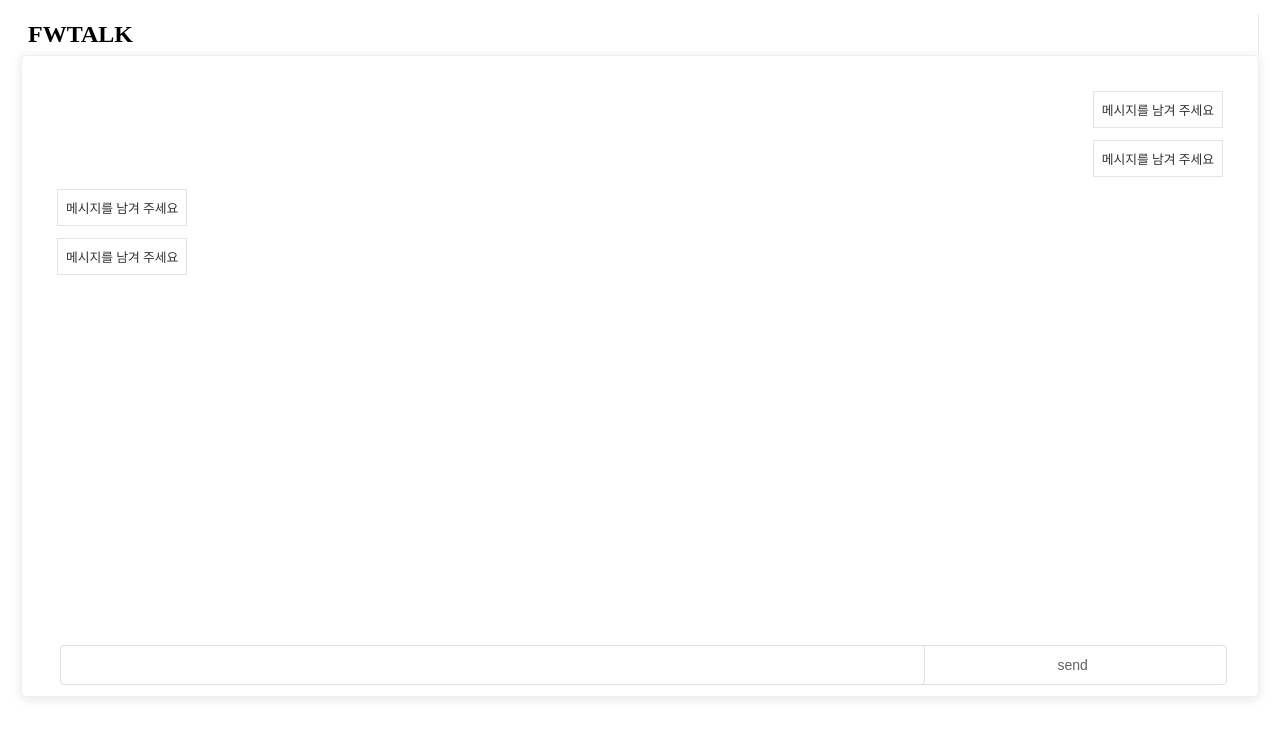
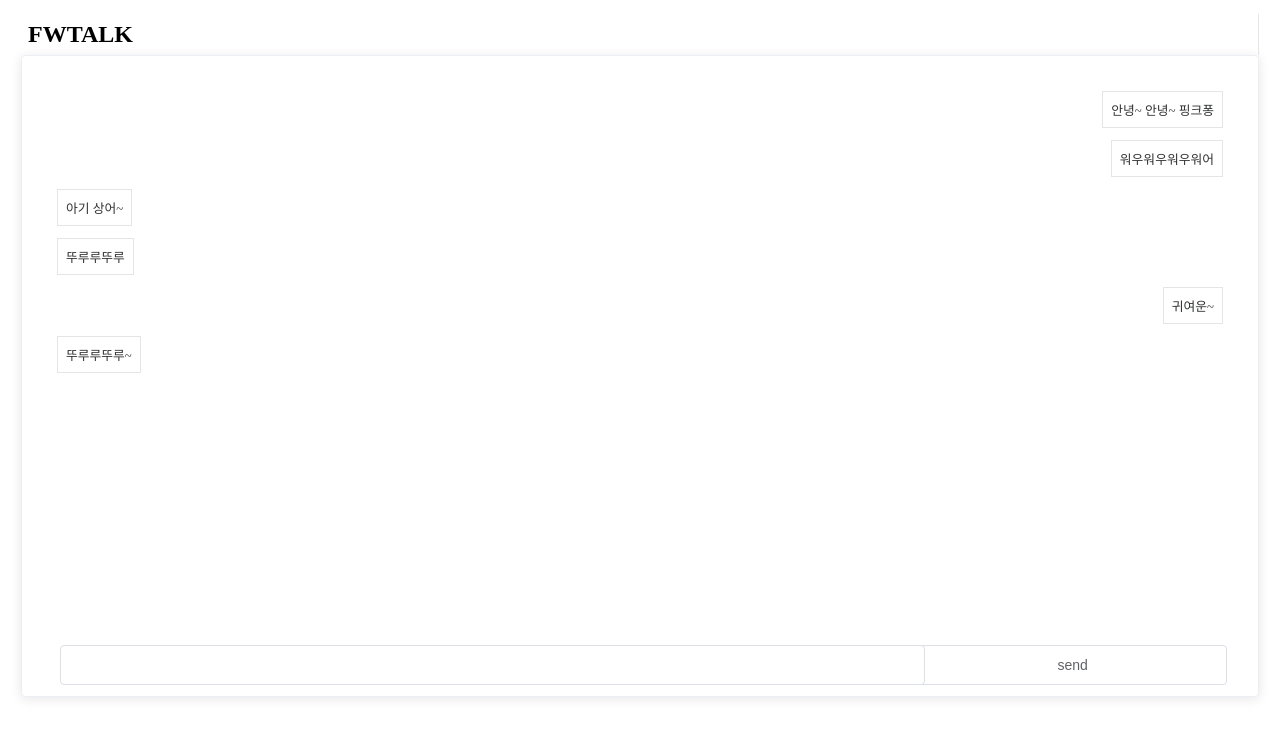
Before and after one commit to c10q/vue_cli, a Vue app: page /chat in a window 1280 px wide. Shown: the top 738 px of the page. Built offline with nearby package versions, Linux system fonts and the light colour scheme; no server answers; sample sign-in values are in the browser's storage.

Commit message:
채팅 반복문 예제

```diff
--- a/src/views/Chat.vue
+++ b/src/views/Chat.vue
@@ -1,9 +1,8 @@
 <template>
     <el-card>
-        <div style="text-align:right"><p>메시지를 남겨 주세요</p></div>
-        <div style="text-align:right"><p>메시지를 남겨 주세요</p></div>
-        <div><p>메시지를 남겨 주세요</p></div>
-        <div><p>메시지를 남겨 주세요</p></div>
+        <div v-for="(chat, i) in chats" :key="i" :style="[chat.uid === 1 ? {'text-align' : 'right'} : {}]">
+          <p>{{chat.message}}</p>
+        </div>
         <div id="input-bar">
             <el-input type="text" v-model="msg" class="chat-input"/>
             <el-button>send</el-button>
@@ -16,7 +15,15 @@ export default {
   name: "Chat",
   data() {
       return{
-        msg: ""
+        msg: "",
+        chats: [
+          {uid: 1, message: '안녕~ 안녕~ 핑크퐁'},
+          {uid: 1, message: '워우워우워우워어'},
+          {uid: 2, message: '아기 상어~'},
+          {uid: 2, message: '뚜루루뚜루'},
+          {uid: 1, message: '귀여운~'},
+          {uid: 2, message: '뚜루루뚜루~'},
+        ]
       }
   }
 }
```
